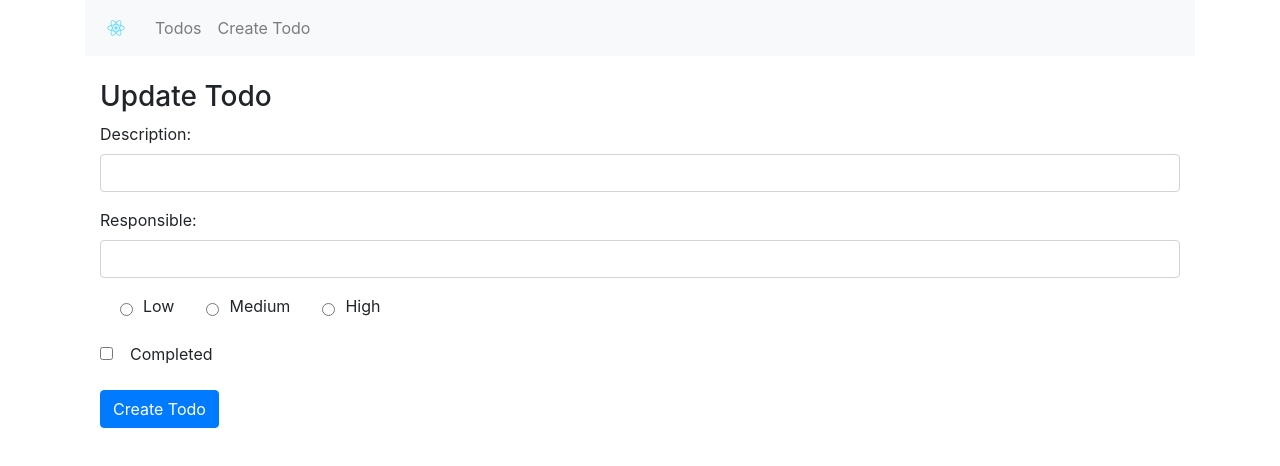
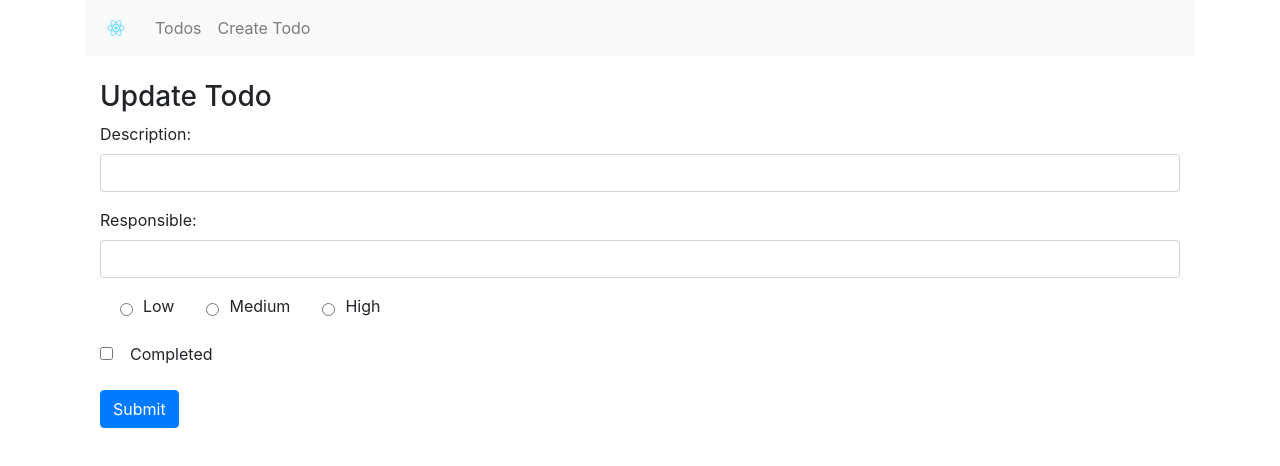
Before and after one commit to lowercaseEnd/todo-mern, a React (Create React App) app: page /edit/1 in a window 1280 px wide. Shown: the top 466 px of the page. Built offline with nearby package versions, Linux system fonts and the light colour scheme; no server answers.

Commit message:
При обновлении todo, сделал переход на список всех todo

```diff
--- a/src/Components/submit.js
+++ b/src/Components/submit.js
@@ -4,7 +4,7 @@ import { Form, Button } from "react-bootstrap";
 function Submit(props) {
   return (
     <Form.Group>
-      <Button type="submit">Create Todo</Button>
+      <Button type="submit">Submit</Button>
     </Form.Group>
   )
 }
--- a/src/edit-todo.js
+++ b/src/edit-todo.js
@@ -56,8 +56,6 @@ class EditTodo extends React.Component {
   }
   onSubmit(event) {
     event.preventDefault();
-    console.log(`Form submitted:\nTodo description: ${this.state.description}`);
-    console.log(`Todo responsible: ${this.state.responsible}\nTodo priority: ${this.state.priority}`);
     const newTodo = {
       description: this.state.description,
       responsible: this.state.responsible,
@@ -65,12 +63,7 @@ class EditTodo extends React.Component {
       completed: this.state.completed
     };
     axios.post(`http://localhost:4000/todos/update/${this.props.match.params.id}`, newTodo).then(res => console.log(res.data));
-    this.setState({
-      description: "",
-      responsible: "",
-      priority: "",
-      completed: false
-    });
+    this.props.history.push("/");
   }
   render() {
     return (
```
